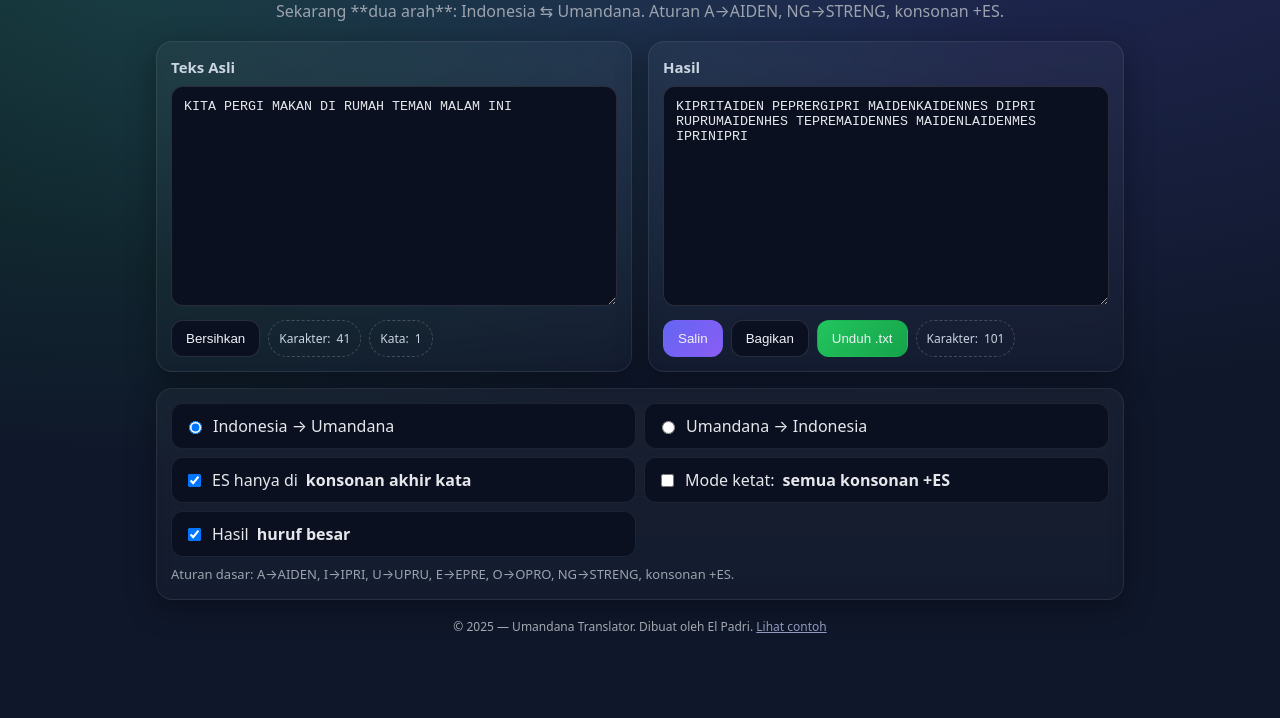
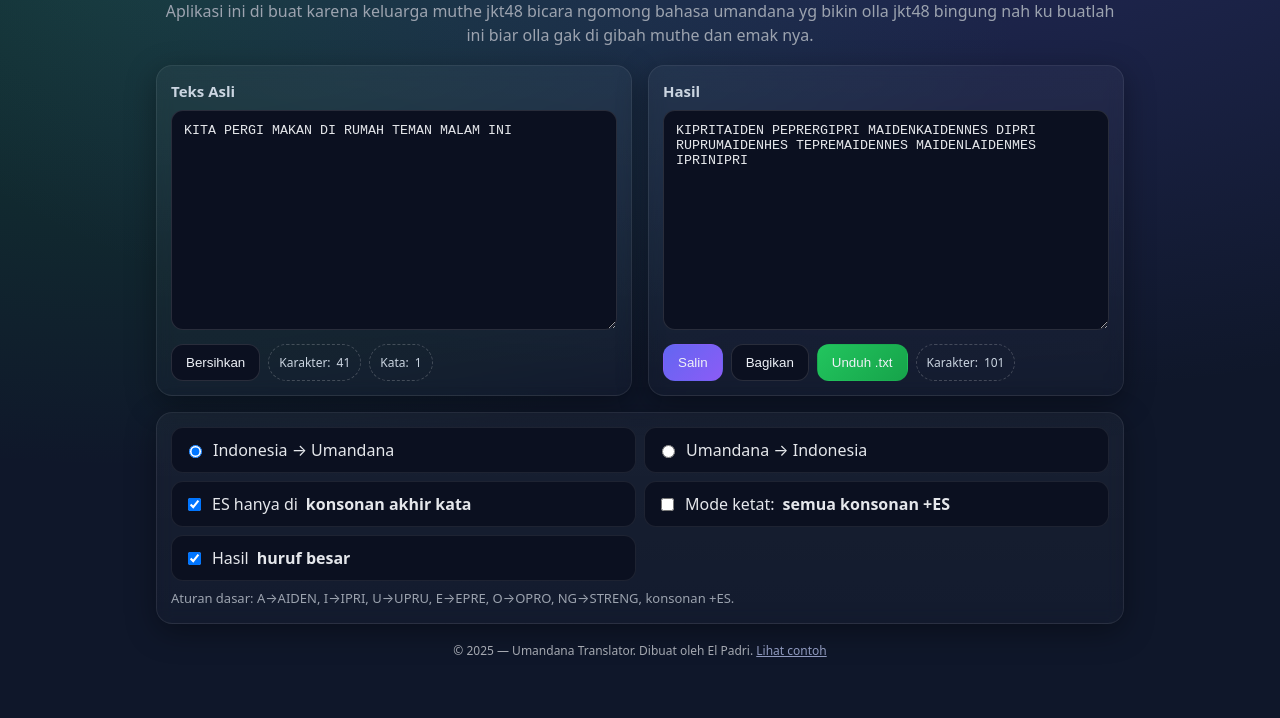
Before and after one commit to El48ai/umandana-translator, a plain HTML site: page index.html in a window 1280 px wide. Shown: the part 115-833 px from the top of the page. Before the commit the page ends 809 px from the top, so only its background shows below. Drawn offline with Linux system fonts and the light colour scheme.

Commit message:
Update index.html

```diff
--- a/index.html
+++ b/index.html
@@ -37,7 +37,7 @@
 <body>
   <div class="wrap">
     <div class="title">Umandana Translator</div>
-    <div class="subtitle">Sekarang **dua arah**: Indonesia ⇆ Umandana. Aturan A→AIDEN, NG→STRENG, konsonan +ES.</div>
+    <div class="subtitle">Aplikasi ini di buat karena keluarga muthe jkt48 bicara ngomong bahasa umandana yg bikin olla jkt48 bingung nah ku buatlah ini biar olla gak di gibah muthe dan emak nya.</div>
 
     <div class="grid">
       <div class="card">
```
